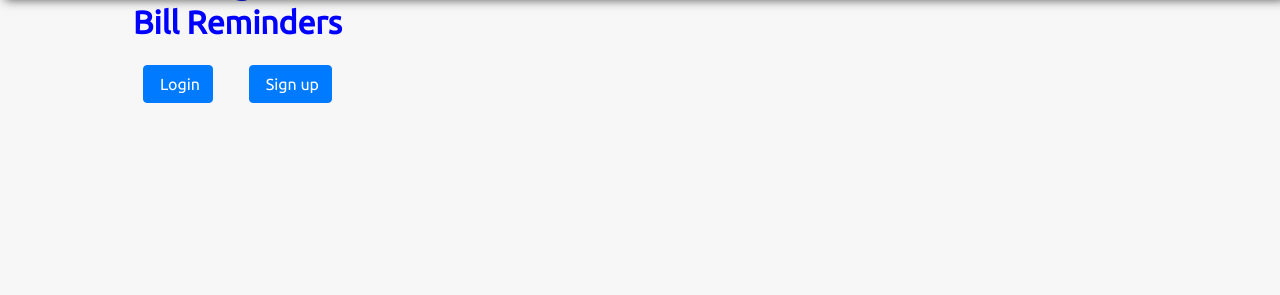
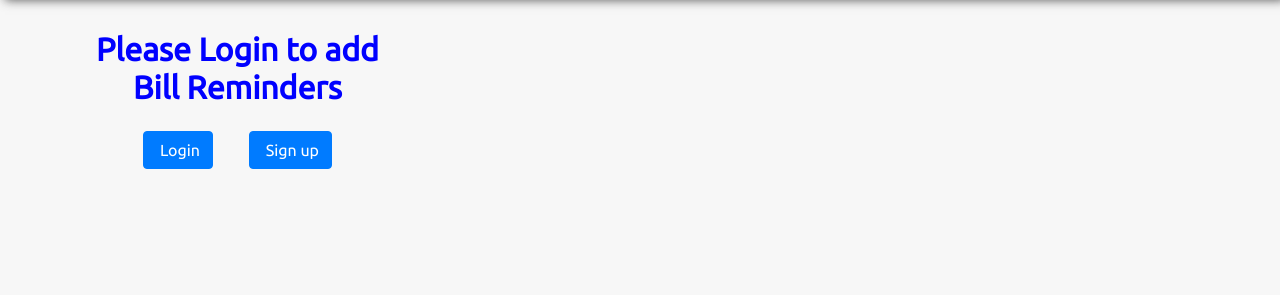
Before and after one commit to apoorva-01/Flask, a Flask app: page /add in a window 1280 px wide. Shown: the part 90-385 px from the top of the page. Run offline with Flask 2, Linux system fonts and the light colour scheme; some libraries are stand-ins or nearby versions.

Commit message:
Update add_style.css

```diff
--- a/app/static/css/add_style.css
+++ b/app/static/css/add_style.css
@@ -3,6 +3,10 @@ body{
     margin-bottom: 0;
     background: #f7f7f7;
     margin-bottom: 0;
+}
+
+#welcome-section{
+    margin-top: 8%;
 }
 
 /* Form Container */
@@ -75,7 +79,7 @@ input[type=text]:focus, input[type=number]:focus, input[type=date]:focus{
 
 /* Repeat and Don't Repeat Radio Buttons */
 .choice-btn{
-    margin: 1% 0 1% 23%;
+    margin: 1% 0 1% 35%;
     font-weight: bold;
 }
 /* Additional Repetition-Option field for Repeat option */
@@ -115,6 +119,7 @@ input[type=text]:focus, input[type=number]:focus, input[type=date]:focus{
     border-radius: 7px;
     margin: 2% 5% 0 1%;
     background: blue;
+    color: white;
 }
 
 .image-div{
```
